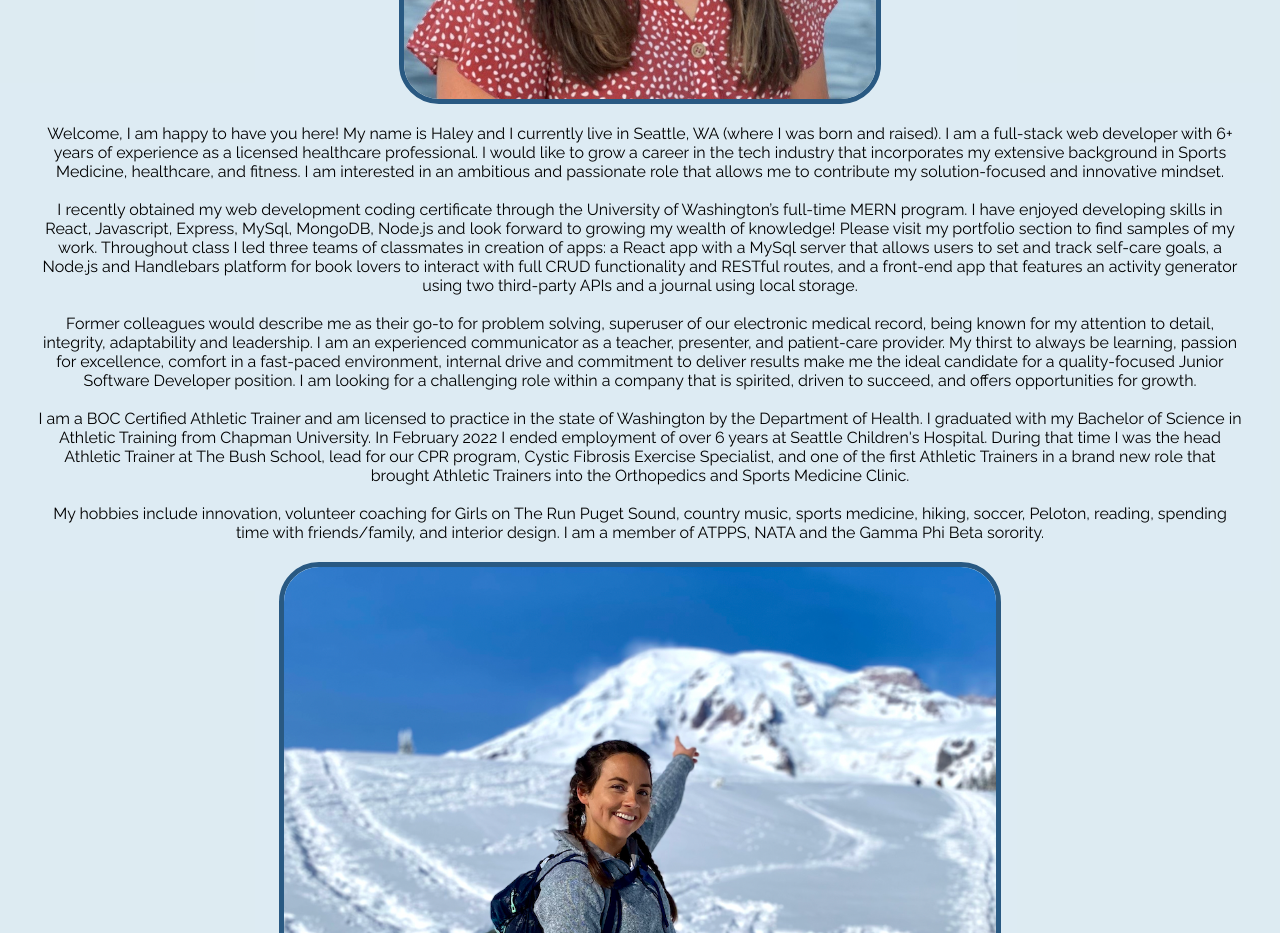
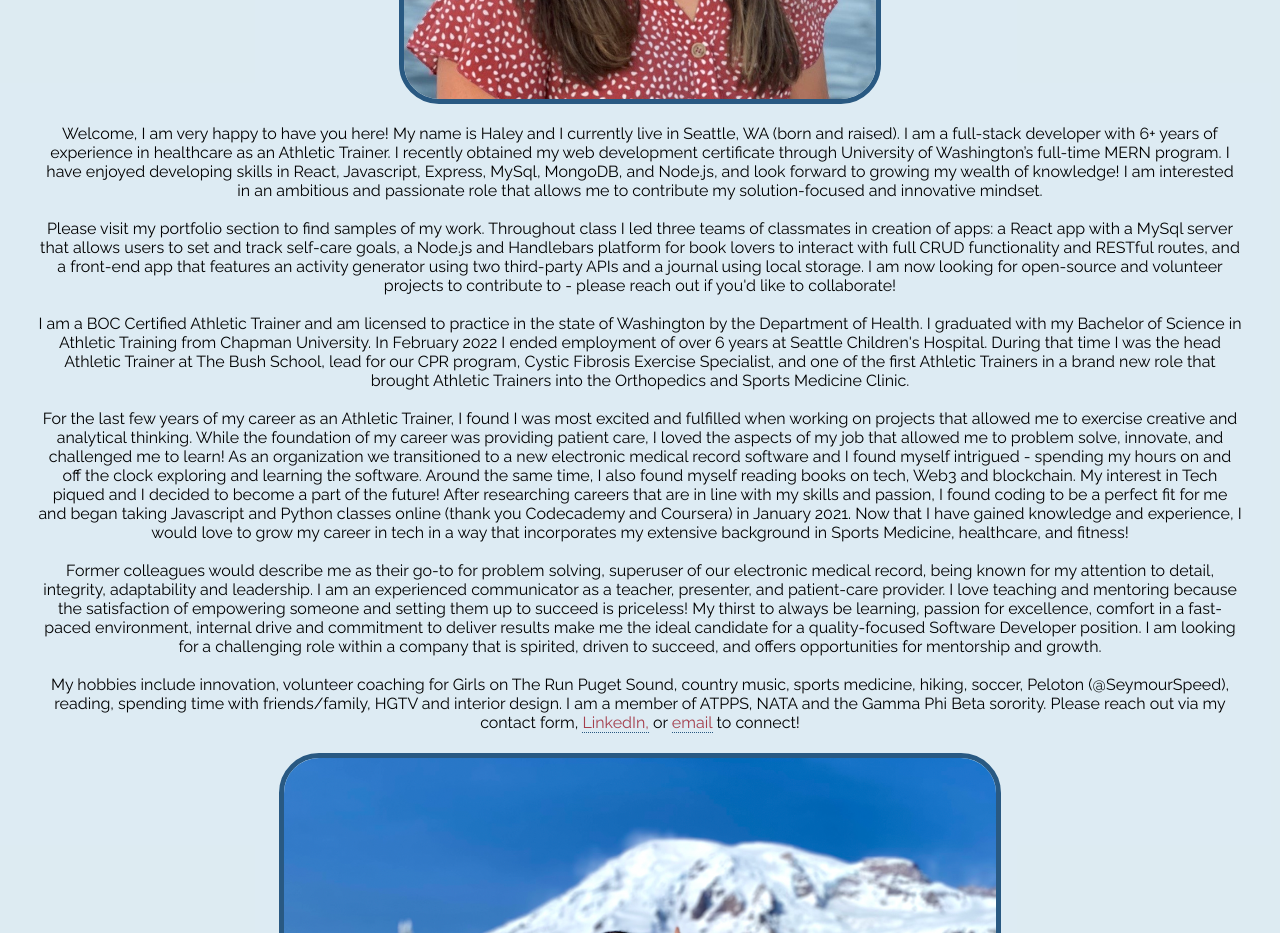
Before and after one commit to hseymo/polishedportfolio, a React (Create React App) app: page / in a window 1280 px wide. Shown: the part 680-1613 px from the top of the page. Built offline with nearby package versions, Linux system fonts and the light colour scheme.

Commit message:
edited about me page

```diff
--- a/src/components/About/index.css
+++ b/src/components/About/index.css
@@ -24,6 +24,46 @@
   margin-left: 50px;
 }
 
+.specialLink {
+  color: #A43E4C
+}
+
+.tooltip {
+  position: relative;
+  display: inline-block;
+  border-bottom: 1px dotted #295982;
+}
+
+.tooltip .tooltiptext {
+  visibility: hidden;
+  width: 120px;
+  background-color:#295982;
+  color: #fff;
+  text-align: center;
+  border-radius: 6px;
+  padding: 5px 0;
+  position: absolute;
+  z-index: 1;
+  top: 150%;
+  left: 50%;
+  margin-left: -60px;
+}
+
+.tooltip .tooltiptext::after {
+  content: "";
+  position: absolute;
+  bottom: 100%;
+  left: 50%;
+  margin-left: -5px;
+  border-width: 5px;
+  border-style: solid;
+  border-color: transparent transparent #295982 transparent;
+}
+
+.tooltip:hover .tooltiptext {
+  visibility: visible;
+}
+
   /* MEDIA SCREENS */
 @media screen and (max-width: 831px) {
   .headshot {
--- a/src/components/About/index.js
+++ b/src/components/About/index.js
@@ -6,15 +6,17 @@ function About() {
     <div className="About">
       <h2>About Me</h2>
       <img alt="Headshot" src={require("./Headshot.jpg")} width='40%' className='headshot'/>
-      <p>Welcome, I am happy to have you here! My name is Haley and I currently live in Seattle, WA (where I was born and raised). I am a full-stack web developer with 6+ years of experience as a licensed healthcare professional. I would like to grow a career in the tech industry that incorporates my extensive background in Sports Medicine, healthcare, and fitness. I am interested in an ambitious and passionate role that allows me to contribute my solution-focused and innovative mindset. </p>
+      <p>Welcome, I am very happy to have you here! My name is Haley and I currently live in Seattle, WA (born and raised). I am a full-stack developer with 6+ years of experience in healthcare as an Athletic Trainer. I recently obtained my web development certificate through University of Washington’s full-time MERN program. I have enjoyed developing skills in React, Javascript, Express, MySql, MongoDB, and Node.js, and look forward to growing my wealth of knowledge! I am interested in an ambitious and passionate role that allows me to contribute my solution-focused and innovative mindset.</p>
       <br/>
-      <p>I recently obtained my web development coding certificate through the University of Washington’s full-time MERN program. I have enjoyed developing skills in React, Javascript, Express, MySql, MongoDB, Node.js and look forward to growing my wealth of knowledge! Please visit my portfolio section to find samples of my work. Throughout class I led three teams of classmates in creation of apps: a React app with a MySql server that allows users to set and track self-care goals, a Node.js and Handlebars platform for book lovers to interact with full CRUD functionality and RESTful routes, and a front-end app that features an activity generator using two third-party APIs and a journal using local storage.</p>
-      <br/>
-      <p>Former colleagues would describe me as their go-to for problem solving, superuser of our electronic medical record, being known for my attention to detail, integrity, adaptability and leadership. I am an experienced communicator as a teacher, presenter, and patient-care provider. My thirst to always be learning, passion for excellence, comfort in a fast-paced environment, internal drive and commitment to deliver results make me the ideal candidate for a quality-focused Junior Software Developer position. I am looking for a challenging role within a company that is spirited, driven to succeed, and offers opportunities for growth.</p>
+      <p>Please visit my portfolio section to find samples of my work. Throughout class I led three teams of classmates in creation of apps: a React app with a MySql server that allows users to set and track self-care goals, a Node.js and Handlebars platform for book lovers to interact with full CRUD functionality and RESTful routes, and a front-end app that features an activity generator using two third-party APIs and a journal using local storage. I am now looking for open-source and volunteer projects to contribute to - please reach out if you'd like to collaborate!</p>
       <br/>
       <p>I am a BOC Certified Athletic Trainer and am licensed to practice in the state of Washington by the Department of Health. I graduated with my Bachelor of Science in Athletic Training from Chapman University. In February 2022 I ended employment of over 6 years at Seattle Children's Hospital. During that time I was the head Athletic Trainer at The Bush School, lead for our CPR program, Cystic Fibrosis Exercise Specialist, and one of the first Athletic Trainers in a brand new role that brought Athletic Trainers into the Orthopedics and Sports Medicine Clinic.</p>
       <br/>
-      <p>My hobbies include innovation, volunteer coaching for Girls on The Run Puget Sound, country music, sports medicine, hiking, soccer, Peloton, reading, spending time with friends/family, and interior design. I am a member of ATPPS, NATA and the Gamma Phi Beta sorority.</p>
+      <p>For the last few years of my career as an Athletic Trainer, I found I was most excited and fulfilled when working on projects that allowed me to exercise creative and analytical thinking. While the foundation of my career was providing patient care, I loved the aspects of my job that allowed me to problem solve, innovate, and challenged me to learn! As an organization we transitioned to a new electronic medical record software and I found myself intrigued - spending my hours on and off the clock exploring and learning the software. Around the same time, I also found myself reading books on tech, Web3 and blockchain. My interest in Tech piqued and I decided to become a part of the future! After researching careers that are in line with my skills and passion, I found coding to be a perfect fit for me and began taking Javascript and Python classes online (thank you Codecademy and Coursera) in January 2021. Now that I have gained knowledge and experience, I would love to grow my career in tech in a way that incorporates my extensive background in Sports Medicine, healthcare, and fitness!</p>
+      <br/>
+      <p>Former colleagues would describe me as their go-to for problem solving, superuser of our electronic medical record, being known for my attention to detail, integrity, adaptability and leadership. I am an experienced communicator as a teacher, presenter, and patient-care provider. I love teaching and mentoring because the satisfaction of empowering someone and setting them up to succeed is priceless! My thirst to always be learning, passion for excellence, comfort in a fast-paced environment, internal drive and commitment to deliver results make me the ideal candidate for a quality-focused Software Developer position. I am looking for a challenging role within a company that is spirited, driven to succeed, and offers opportunities for mentorship and growth.</p>
+      <br/>
+      <p>My hobbies include innovation, volunteer coaching for Girls on The Run Puget Sound, country music, sports medicine, hiking, soccer, Peloton (@SeymourSpeed), reading, spending time with friends/family, HGTV and interior design. I am a member of ATPPS, NATA and the Gamma Phi Beta sorority. Please reach out via my contact form, <a href="https://www.linkedin.com/in/haley-seymour-lat-atc-a5b01052/" class="specialLink tooltip">LinkedIn,<span class="tooltiptext">Click me!</span></a> or <a href='mailto:haleycseymour@comcast.net' class="specialLink tooltip">email<span class="tooltiptext">Click me!</span></a> to connect!</p>
       <div id='snowshoepic'>
         <img alt="Mt Rainer" src={require("./snowPic.png")} width='60%' className='snowPhoto'/>
         <figcaption>Snowshoeing at Mt. Rainier, February 2022</figcaption>
--- a/src/components/Contact/index.css
+++ b/src/components/Contact/index.css
@@ -41,3 +41,10 @@
   color: white;
   margin: 0px 15px 20px 15px
 }
+
+@media screen and (max-width: 700px) {
+  .Form {
+    margin-top: 11px;
+    margin-bottom: 30px
+  }
+}
--- a/src/components/Main/index.css
+++ b/src/components/Main/index.css
@@ -150,10 +150,16 @@ nav li:hover {
   Header h1 {
       height: 5vh;
   }
+
+  nav {
+    padding-bottom: 20px;
+  }
+
   nav li {
     display: block;
     padding: 0px;
   }
+
 }
 
 @media screen and (max-width: 400px) {
```
